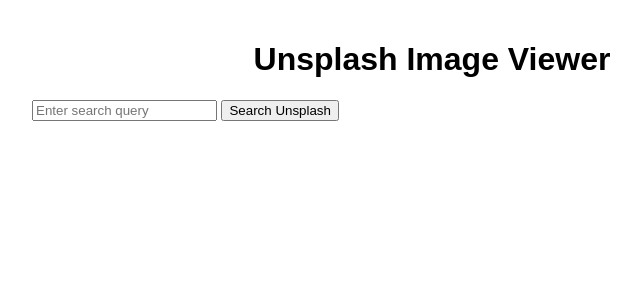
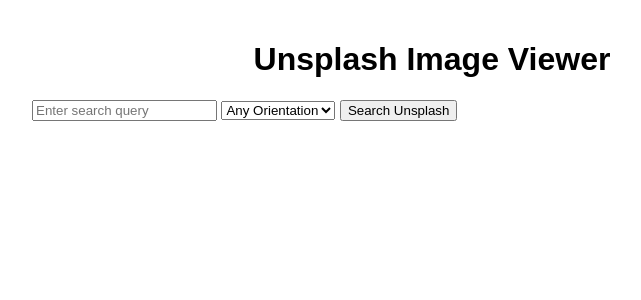
Before and after one commit to IanDuffy/UnsplashImageExtractor, a Flask app: page / in a window 1280 px wide. Shown: the top 300 px of the page, without its empty margins (208-849 px from the left). Run offline with Flask 3, Linux system fonts and the light colour scheme.

Commit message:
Agent query: Can you verify if the orientation dropdown is visible on the Flask app's search form? Also, can you test if searching with a specific orientation (e.g., 'landscape' for 'mountains') redirects to the correct Unsplash URL?

```diff
--- a/extension/popup.html
+++ b/extension/popup.html
@@ -13,6 +13,11 @@
         <label>
             <input type="checkbox" id="plusImages"> Plus Images
         </label>
+        <select id="orientation">
+            <option value="">Any Orientation</option>
+            <option value="landscape">Landscape</option>
+            <option value="portrait">Portrait</option>
+        </select>
         <button type="submit">Search</button>
     </form>
     <div id="results" style="display: none;">
--- a/flask_app/main.py
+++ b/flask_app/main.py
@@ -1,4 +1,4 @@
-from flask import Flask, render_template
+from flask import Flask, render_template, request, redirect
 
 app = Flask(__name__)
 
@@ -6,5 +6,16 @@
 def index():
     return render_template('index.html')
 
+@app.route('/search')
+def search():
+    query = request.args.get('query', '')
+    orientation = request.args.get('orientation', '')
+
+    url = f"https://unsplash.com/s/photos/{query}"
+    if orientation:
+        url += f"?orientation={orientation}"
+
+    return redirect(url)
+
 if __name__ == '__main__':
     app.run(host='0.0.0.0', port=5000)
--- a/flask_app/templates/index.html
+++ b/flask_app/templates/index.html
@@ -10,13 +10,22 @@
     <h1>Unsplash Image Viewer</h1>
     <form id="searchForm">
         <input type="text" id="searchQuery" placeholder="Enter search query" required>
+        <select id="orientation">
+            <option value="">Any Orientation</option>
+            <option value="landscape">Landscape</option>
+            <option value="portrait">Portrait</option>
+        </select>
         <button type="submit">Search Unsplash</button>
     </form>
     <script>
         document.getElementById('searchForm').addEventListener('submit', function(e) {
             e.preventDefault();
             const query = document.getElementById('searchQuery').value;
-            const url = `https://unsplash.com/s/photos/${encodeURIComponent(query)}`;
+            const orientation = document.getElementById('orientation').value;
+            let url = `https://unsplash.com/s/photos/${encodeURIComponent(query)}`;
+            if (orientation) {
+                url += `?orientation=${orientation}`;
+            }
             window.open(url, '_blank');
         });
     </script>
```
Also changed, not shown: extension/content.js (+8 -1 lines), extension/popup.js (+16 -3 lines).
